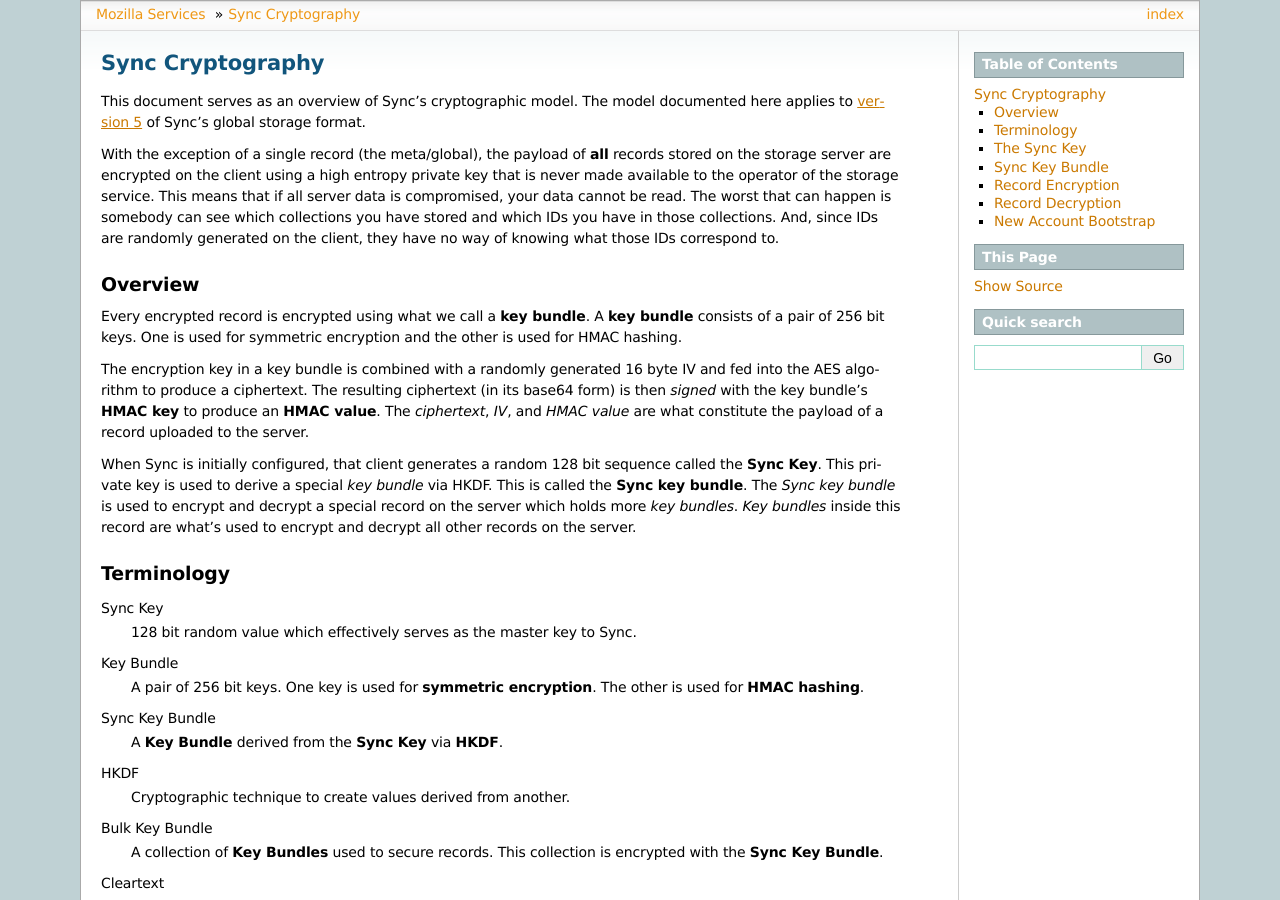
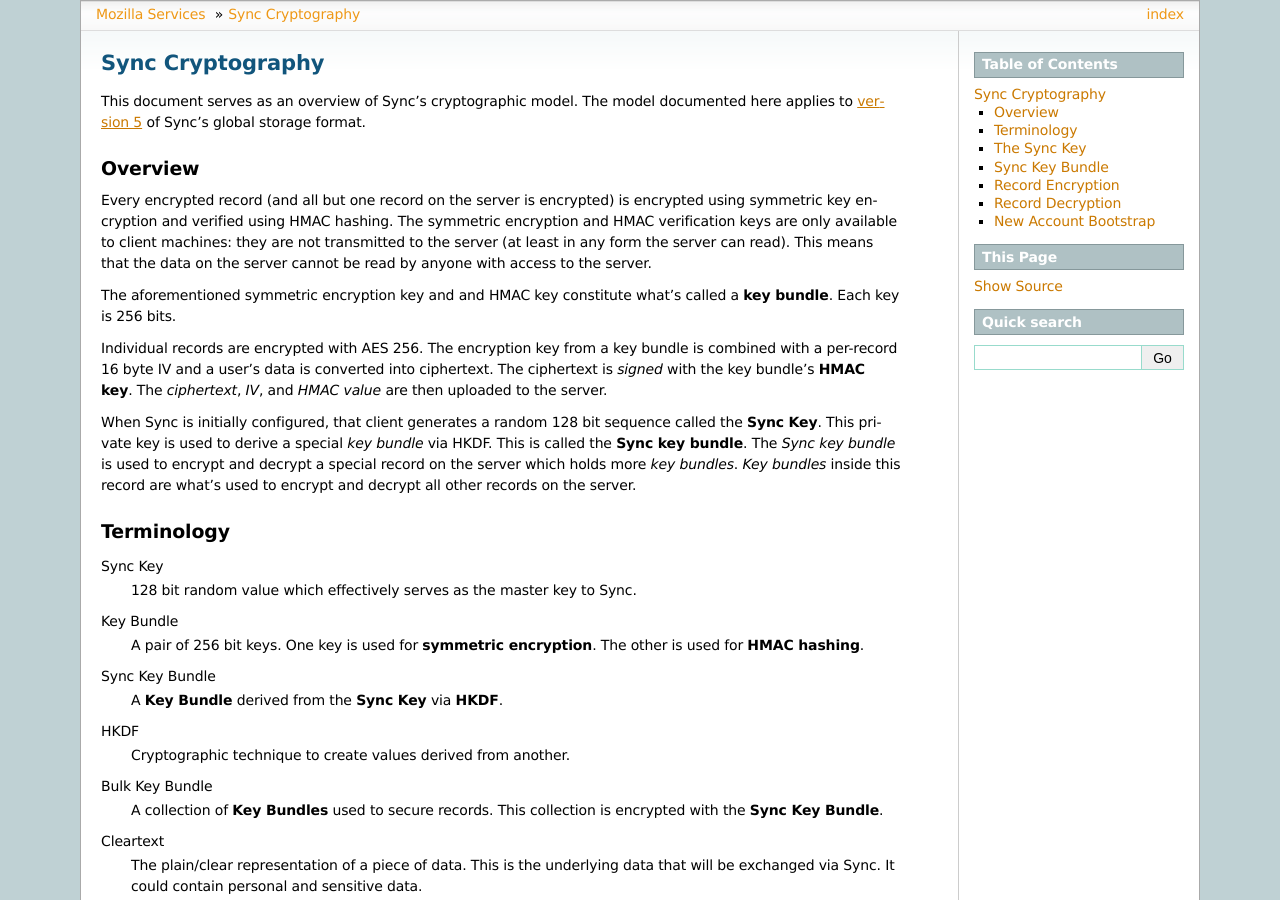
Before and after one commit to mozilla-services/docs, a Sphinx documentation site: the page built from source/sync/cryptography.rst, in a window 1280 px wide and 900 px high. Built offline with Sphinx 7.4.7, drawn with Linux system fonts in a browser that asks for light colours.

Commit message:
[sync] misc crypto phrase updates

```diff
--- a/source/sync/cryptography.rst
+++ b/source/sync/cryptography.rst
@@ -8,27 +8,23 @@
 documented here applies to :ref:`version 5 <sync_storageformat5>` of Sync's
 global storage format.
 
-With the exception of a single record (the meta/global), the payload of **all**
-records stored on the storage server are encrypted on the client using a high
-entropy private key that is never made available to the operator of the storage
-service. This means that if all server data is compromised, your data cannot be
-read. The worst that can happen is somebody can see which collections you have
-stored and which IDs you have in those collections. And, since IDs are randomly
-generated on the client, they have no way of knowing what those IDs correspond
-to.
-
 Overview
 ========
 
-Every encrypted record is encrypted using what we call a **key bundle**. A
-**key bundle** consists of a pair of 256 bit keys. One is used for symmetric
-encryption and the other is used for HMAC hashing.
+Every encrypted record (and all but one record on the server is encrypted)
+is encrypted using symmetric key encryption and verified using HMAC hashing.
+The symmetric encryption and HMAC verification keys are only available to
+client machines: they are not transmitted to the server (at least in any form
+the server can read). This means that the data on the server cannot be read by
+anyone with access to the server.
 
-The encryption key in a key bundle is combined with a randomly generated 16
-byte IV and fed into the AES algorithm to produce a ciphertext. The resulting
-ciphertext (in its base64 form) is then *signed* with the key bundle's **HMAC
-key** to produce an **HMAC value**. The *ciphertext*, *IV*, and *HMAC value*
-are what constitute the payload of a record uploaded to the server.
+The aforementioned symmetric encryption key and and HMAC key constitute what's
+called a **key bundle**. Each key is 256 bits.
+
+Individual records are encrypted with AES 256. The encryption key from a key
+bundle is combined with a per-record 16 byte IV and a user's data is converted
+into ciphertext. The ciphertext is *signed* with the key bundle's **HMAC key**.
+The *ciphertext*, *IV*, and *HMAC value* are then uploaded to the server.
 
 When Sync is initially configured, that client generates a random 128 bit
 sequence called the **Sync Key**. This private key is used to derive a special
```
